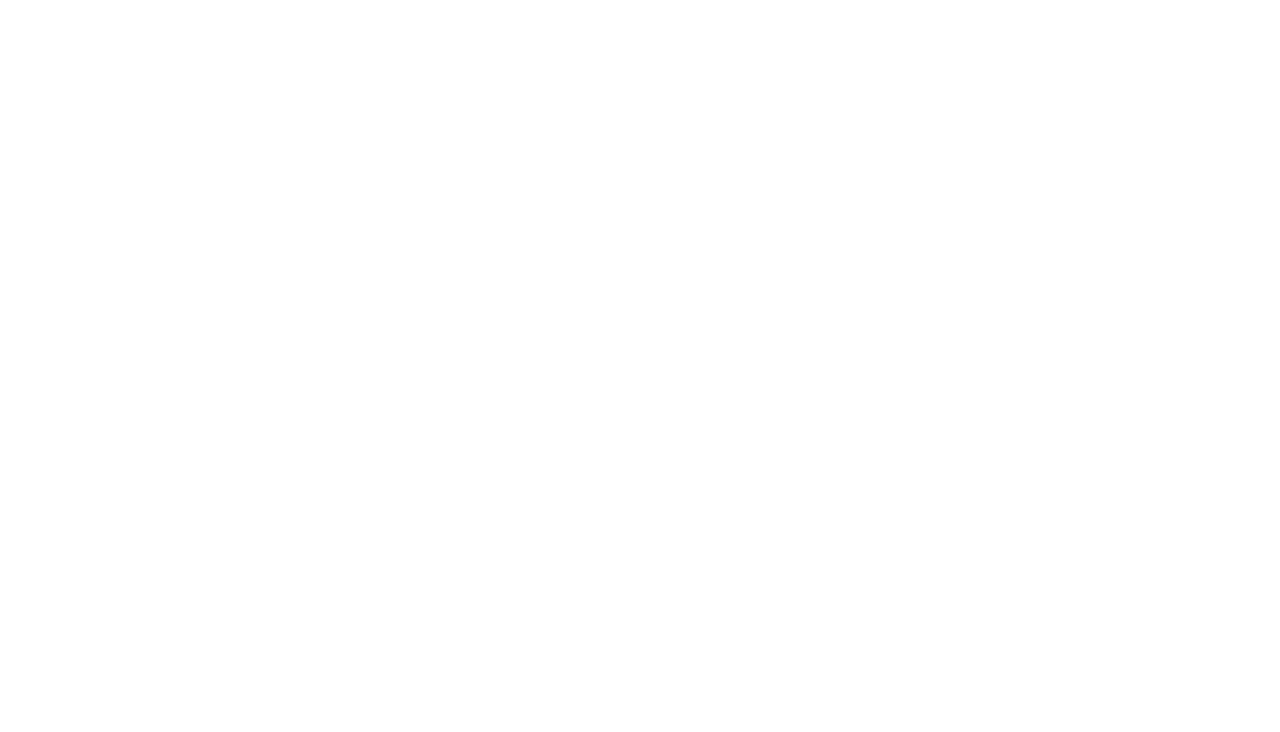
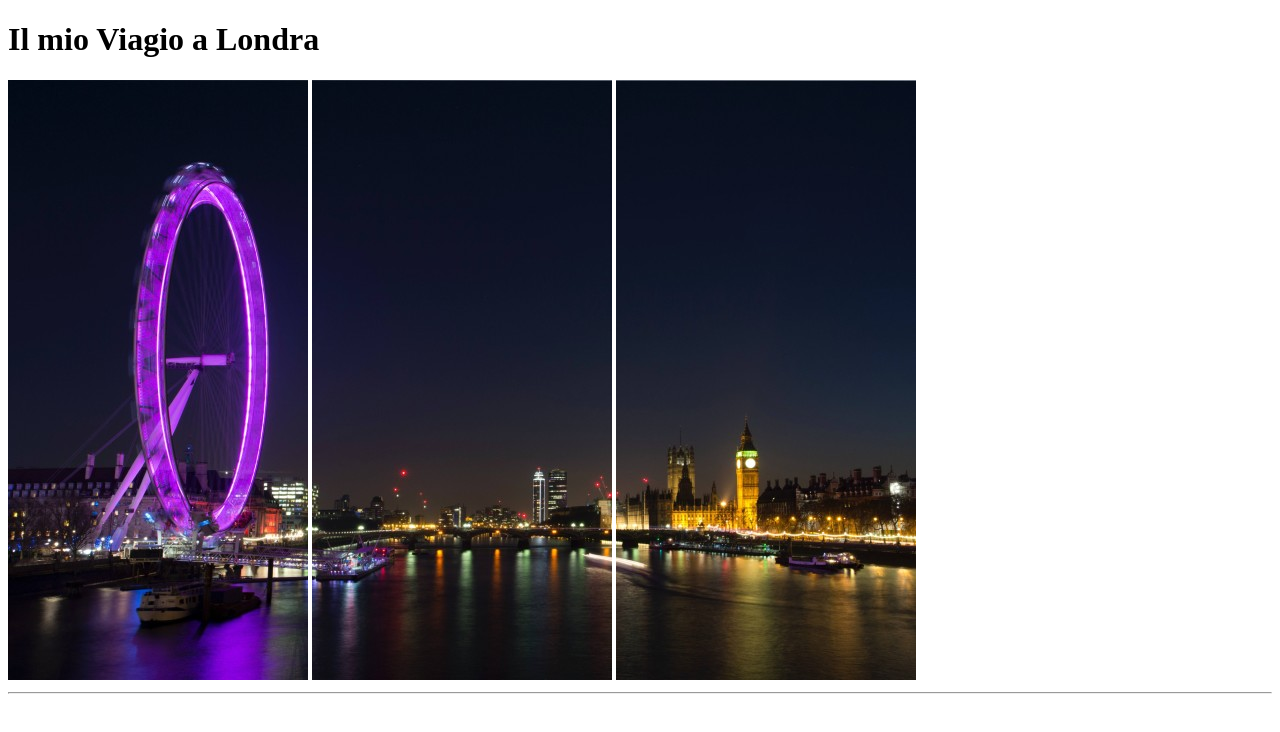
Before and after one commit to Onda-dev/html-london-trip, a plain HTML site: page index.html in a window 1280 px wide. Drawn offline with Linux system fonts and the light colour scheme.

Commit message:
Header completato

```diff
--- a/index.html
+++ b/index.html
@@ -9,7 +9,11 @@
     <body>
 
         <header> <!-- titolo + trittico -->
-
+            <h1>Il mio Viagio a Londra</h1>
+            <img src="img/1.jpg" alt="foto panoramica di Londra">
+            <img src="img/2.jpg" alt="foto panoramica di Londra">
+            <img src="img/3.jpg" alt="foto panoramica di Londra">
+            <hr>
         </header>
 
         <main> <!-- spese, cose da fare e info -->
```
